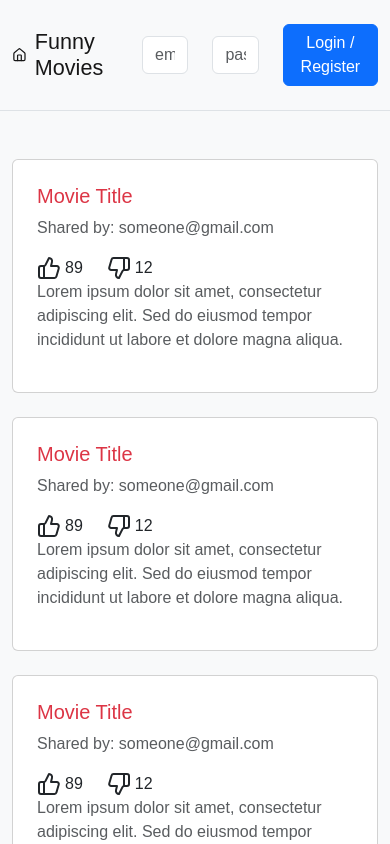
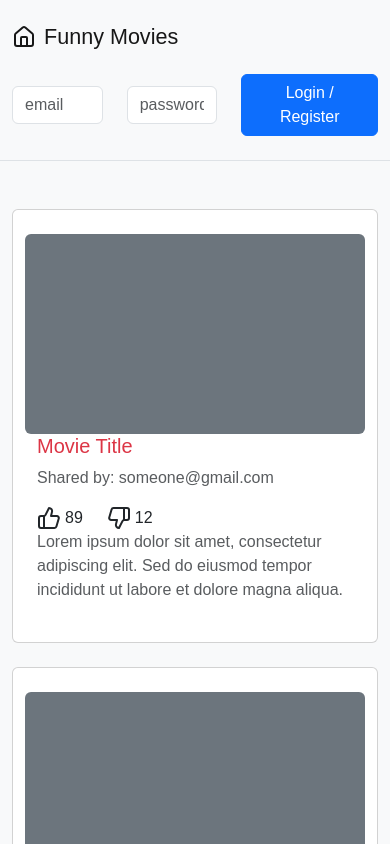
Before and after one commit to daidtech/fe_funny_videos, a Next.js app: page / in a window 390 px wide. Shown: the top 844 px of the page. Built offline with nearby package versions, Linux system fonts and the light colour scheme.

Commit message:
update responsive

```diff
--- a/app/components/ListMovie.tsx
+++ b/app/components/ListMovie.tsx
@@ -9,11 +9,11 @@ export default function VideoPlatform() {
       <header className="border-bottom">
         <Container className="py-4">
           <Row className="align-items-center justify-content-between">
-            <Col xs={4} className="d-flex align-items-center gap-2">
+            <Col md={4} className="d-flex align-items-center gap-2 mb-4 mb-md-0">
               <House className="h-6 w-6" />
               <h1 className="h4 font-weight-bold mb-0">Funny Movies</h1>
             </Col>
-            <Col xs={8} className="d-flex align-items-center justify-content-end gap-4">
+            <Col md={8} className="d-flex align-items-center justify-content-end gap-4">
               <Form.Control type="email" placeholder="email" className="w-25" />
               <Form.Control type="password" placeholder="password" className="w-25" />
               <Button variant="primary">Login / Register</Button>
--- a/app/components/MovieItem.tsx
+++ b/app/components/MovieItem.tsx
@@ -8,7 +8,7 @@ const MovieItem = () => {
         <Card.Body className="p-4">
           <Row className="">
             {/* Video Player */}
-            <Col md={6} className="bg-secondary rounded">
+            <Col md={6} className="bg-secondary rounded" style={{ minHeight: '200px' }}>
               {/* Video controls can be added here */}
             </Col>
 
```
